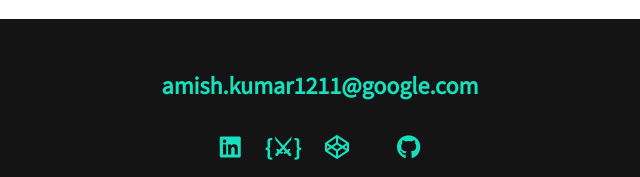
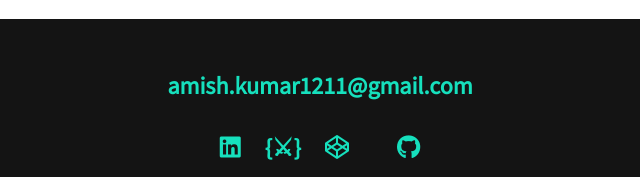
Before and after one commit to amish1211/portfolio, a plain HTML site: page restaurant-portfolio-item.html in a window 1280 px wide. Shown: the part 1507-1684 px from the top of the page, 320-960 px from the left. Drawn offline with nearby package versions, Linux system fonts and the light colour scheme.

Commit message:
Update restaurant-portfolio-item.html

```diff
--- a/restaurant-portfolio-item.html
+++ b/restaurant-portfolio-item.html
@@ -121,7 +121,7 @@
 
     <footer class="footer">
       <a href="mailto:amish.kumar1211@gmail.com" class="footer__link"
-        >amish.kumar1211@google.com</a
+        >amish.kumar1211@gmail.com</a
       >
 
       <!-- Social Links -->
```
